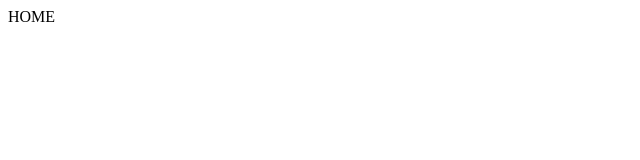
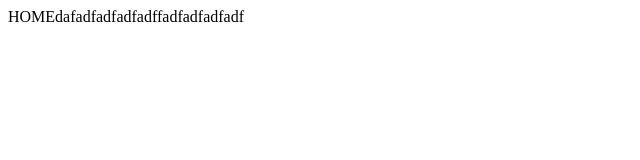
Before and after one commit to webvincente/marcopanico.it, a plain HTML site: page index.html in a window 1280 px wide. Shown: the whole page, without its empty margins (0-640 px from the left). Drawn offline with Linux system fonts and the light colour scheme.

Commit message:
Seconde modifiche

```diff
--- a/index.html
+++ b/index.html
@@ -5,6 +5,6 @@
     <title>xxx</title>
   </head>
   <body>
-    HOME
+    HOMEdafadfadfadfadffadfadfadfadf
   </body>
 </html>
```
